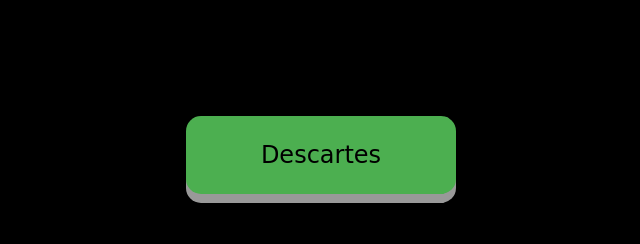
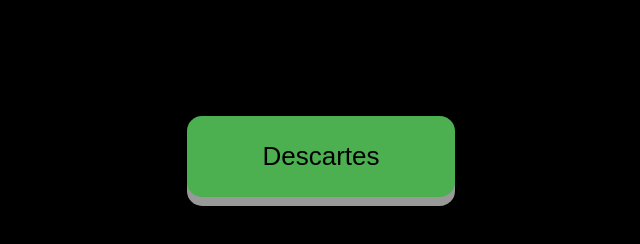
Before and after one commit to johnyssho/johnyssho.github.io, a plain HTML site: page index.html in a window 1280 px wide. Shown: the full height of the page, 319-959 px from the left. Drawn offline with Linux system fonts and the light colour scheme.

Commit message:
Update index.html

```diff
--- a/index.html
+++ b/index.html
@@ -19,8 +19,7 @@
  .button {
   display: inline-block;
   padding: 25px 75px;
-  font-size: 24px;
-  font-family: 'Brush Script MT', cursive;
+  font-size: 26px;
   cursor: pointer;
   text-align: center;
   text-decoration: none;
```
